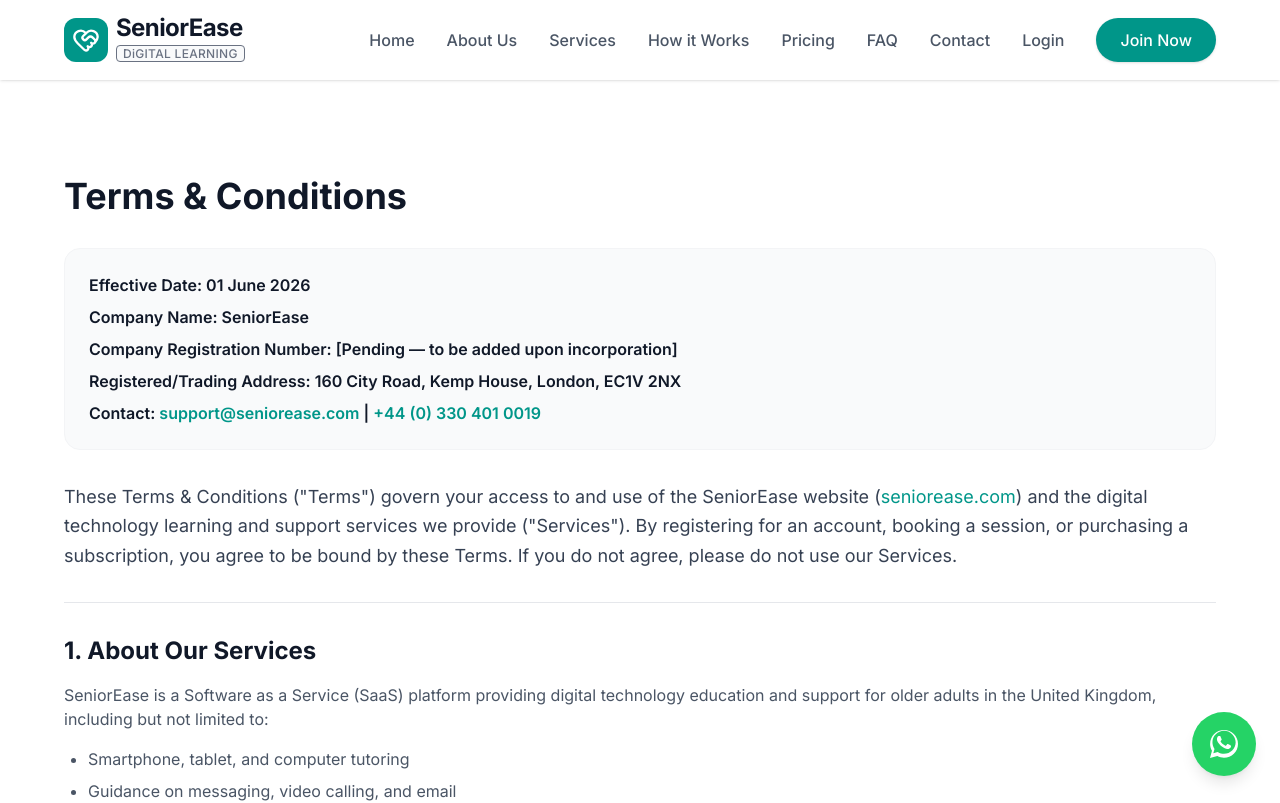
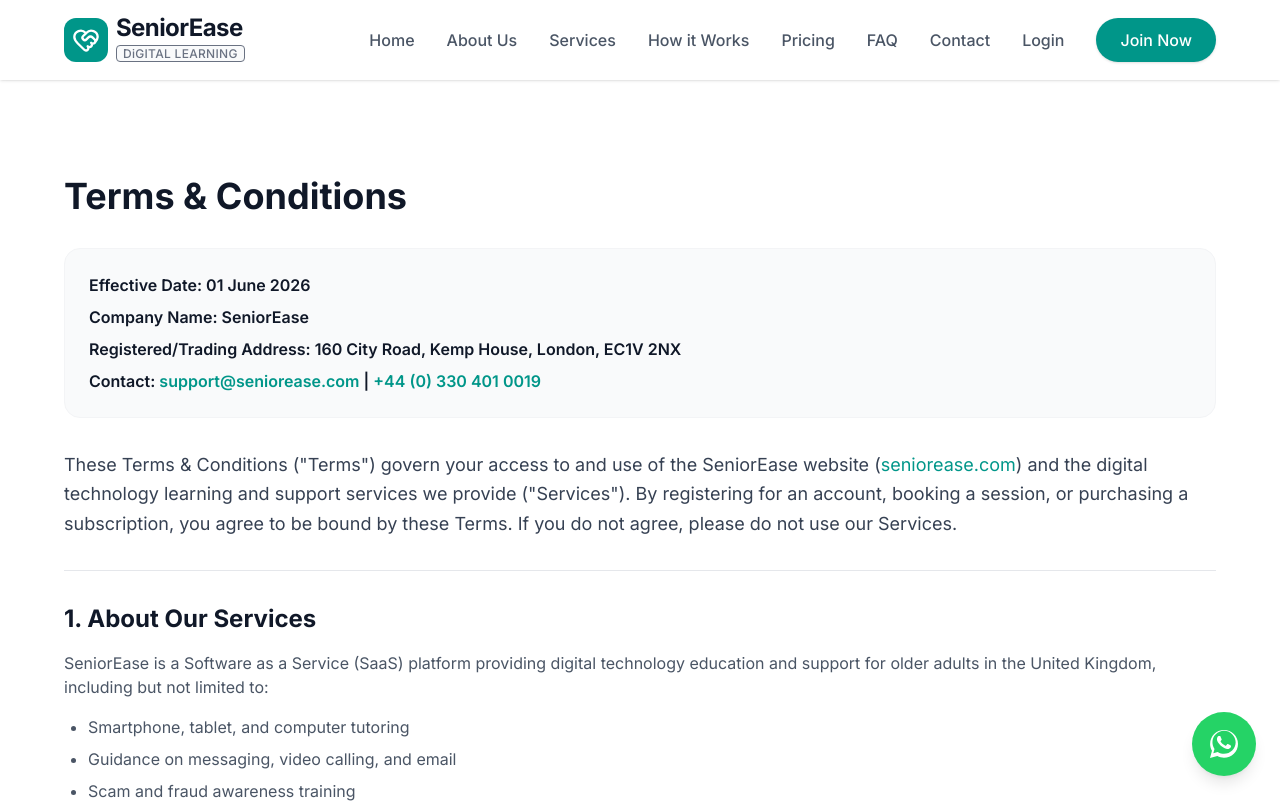
Before and after one commit to codesmashersltd/SeniorEase, a React (Vite) app: page /terms in a window 1280 px wide. Shown: the top 803 px of the page. Built offline with nearby package versions, Linux system fonts and the light colour scheme.

Commit message:
docs: remove pending company registration number
Remove the placeholder for the company registration number from the Terms & Conditions pages.

```diff
--- a/server.ts
+++ b/server.ts
@@ -578,7 +578,6 @@ async function startServer() {
                 <div style="background: #f1f5f9; padding: 20px; border-radius: 12px; margin: 20px 0; border: 1px solid #e2e8f0;">
                   <p style="margin: 0;"><strong>Effective Date:</strong> 01 June 2026</p>
                   <p style="margin: 5px 0 0 0;"><strong>Company Name:</strong> SeniorEase</p>
-                  <p style="margin: 5px 0 0 0;"><strong>Company Registration Number:</strong> [Pending — to be added upon incorporation]</p>
                   <p style="margin: 5px 0 0 0;"><strong>Registered/Trading Address:</strong> 160 City Road, Kemp House, London, EC1V 2NX</p>
                   <p style="margin: 5px 0 0 0;"><strong>Contact:</strong> support@seniorease.com | +44 (0) 330 401 0019</p>
                 </div>
--- a/src/pages/Terms.tsx
+++ b/src/pages/Terms.tsx
@@ -16,7 +16,6 @@ export default function Terms() {
           <div className="bg-gray-50 p-6 rounded-2xl border border-gray-100 space-y-2">
             <p className="font-semibold text-gray-900">Effective Date: 01 June 2026</p>
             <p className="font-semibold text-gray-900">Company Name: SeniorEase</p>
-            <p className="font-semibold text-gray-900">Company Registration Number: [Pending — to be added upon incorporation]</p>
             <p className="font-semibold text-gray-900">Registered/Trading Address: 160 City Road, Kemp House, London, EC1V 2NX</p>
             <p className="font-semibold text-gray-900">
               Contact: <a href="mailto:support@seniorease.com" className="text-teal-600 hover:underline">support@seniorease.com</a> | <a href="tel:+443304010019" className="text-teal-600 hover:underline">+44 (0) 330 401 0019</a>
```
